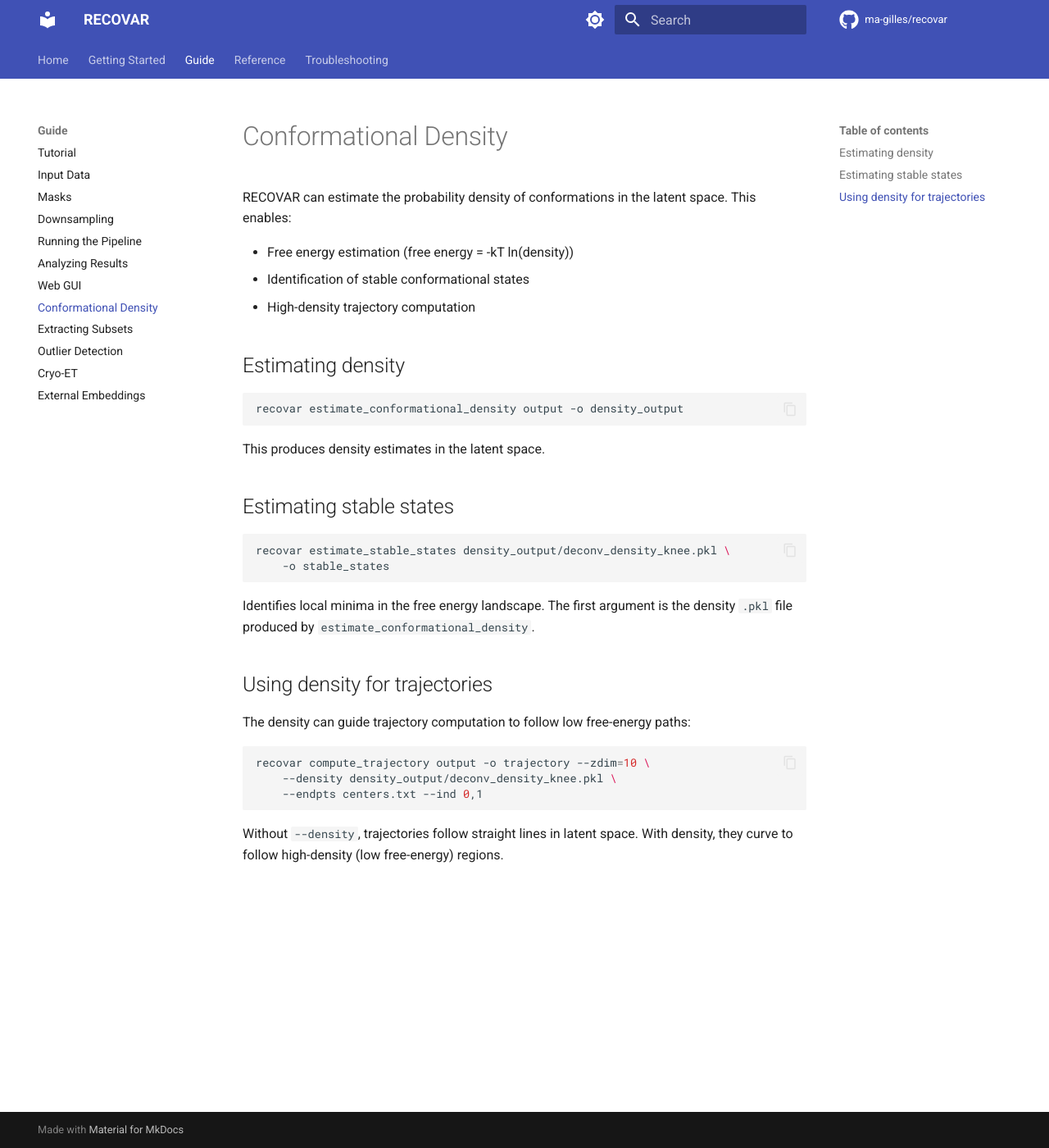
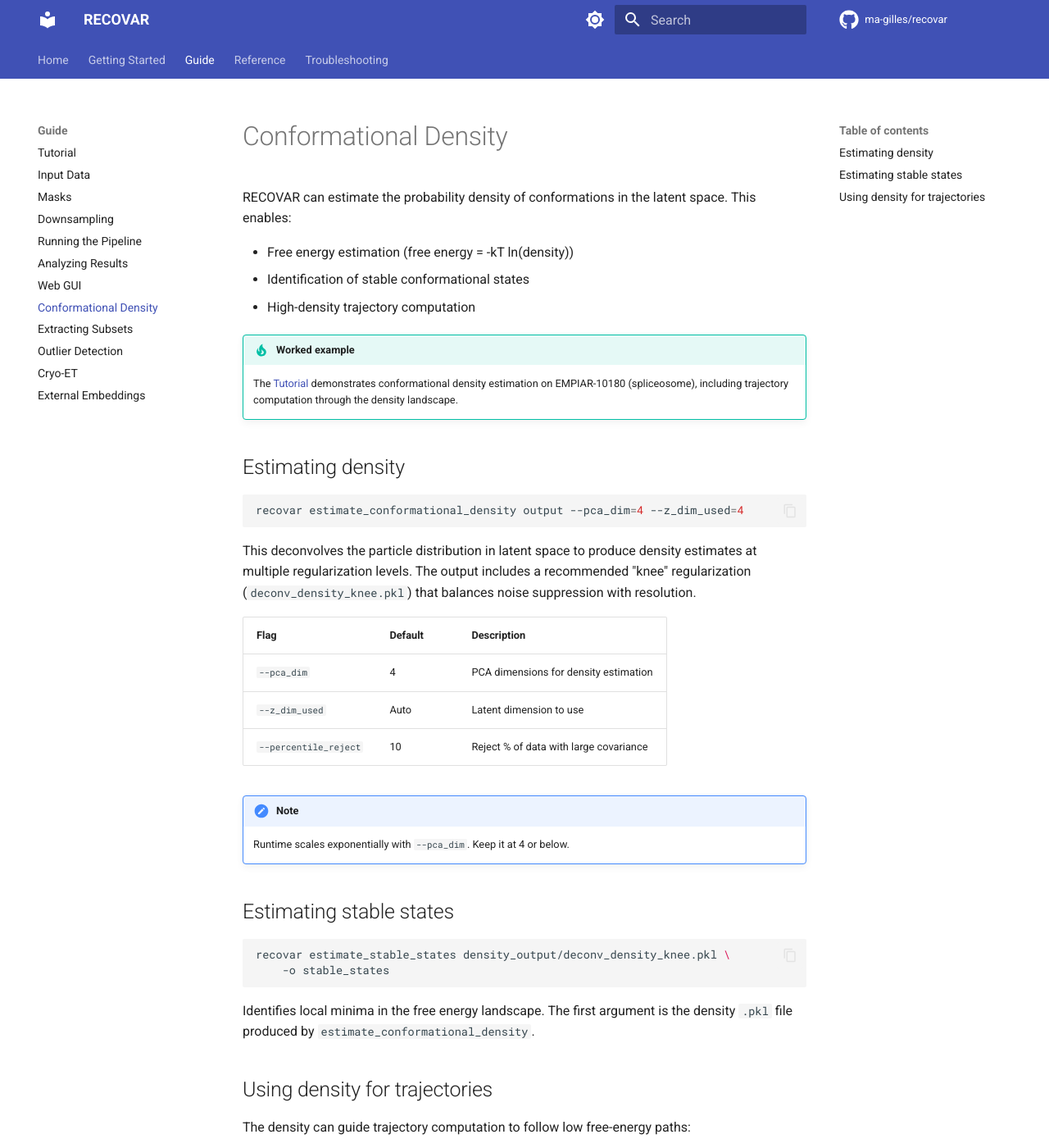
Before and after one commit to ma-gilles/recovar, an MkDocs documentation site: the page built from docs/guide/conformational-density.md, in a window 1280 px wide and 1400 px high. Shown: the whole window at 82% size. Built offline with MkDocs 1.6.1 and Material for MkDocs 9.7.7, drawn with Linux system fonts in a browser that asks for light colours; comment, search, counter and statistics services are not loaded; some of the changed text lies outside the part shown.

Commit message:
Add cross-references between guide pages, tutorial, and GUI
- conformational-density.md: add tutorial reference (10180 example),
  expand with parameter table and notes, add GUI trajectory tip
- extracting-subsets.md: add tutorial reference (10076 subset workflow)
- outlier-detection.md: add tutorial reference (10076 cluster 0 example)
- troubleshooting.md: add GUI file validation tip, GUI slice viewer tip
- input-data.md: add GUI file browser tip
- masks.md: add GUI mask selection tip

Co-Authored-By: Claude Opus 4.6 <noreply@anthropic.com>

````diff
--- a/docs/guide/conformational-density.md
+++ b/docs/guide/conformational-density.md
@@ -6,13 +6,25 @@ RECOVAR can estimate the probability density of conformations in the latent spac
 - Identification of stable conformational states
 - High-density trajectory computation
 
+!!! tip "Worked example"
+    The [Tutorial](tutorial.md#step-3-estimate-conformational-density) demonstrates conformational density estimation on EMPIAR-10180 (spliceosome), including trajectory computation through the density landscape.
+
 ## Estimating density
 
 ```bash
-recovar estimate_conformational_density output -o density_output
+recovar estimate_conformational_density output --pca_dim=4 --z_dim_used=4
 ```
 
-This produces density estimates in the latent space.
+This deconvolves the particle distribution in latent space to produce density estimates at multiple regularization levels. The output includes a recommended "knee" regularization (`deconv_density_knee.pkl`) that balances noise suppression with resolution.
+
+| Flag | Default | Description |
+|------|---------|-------------|
+| `--pca_dim` | 4 | PCA dimensions for density estimation |
+| `--z_dim_used` | Auto | Latent dimension to use |
+| `--percentile_reject` | 10 | Reject % of data with large covariance |
+
+!!! note
+    Runtime scales exponentially with `--pca_dim`. Keep it at 4 or below.
 
 ## Estimating stable states
 
@@ -34,3 +46,6 @@ recovar compute_trajectory output -o trajectory --zdim=10 \
 ```
 
 Without `--density`, trajectories follow straight lines in latent space. With density, they curve to follow high-density (low free-energy) regions.
+
+!!! tip "GUI alternative"
+    In the GUI's latent space explorer, you can select two points on the scatter plot to compute a trajectory interactively. See the [GUI Guide](gui.md#latent-space-explorer).
````
Also changed, not shown: docs/guide/extracting-subsets.md (+3 -0 lines), docs/guide/input-data.md (+3 -0 lines), docs/guide/masks.md (+3 -0 lines), docs/guide/outlier-detection.md (+3 -0 lines), docs/troubleshooting.md (+4 -0 lines).
